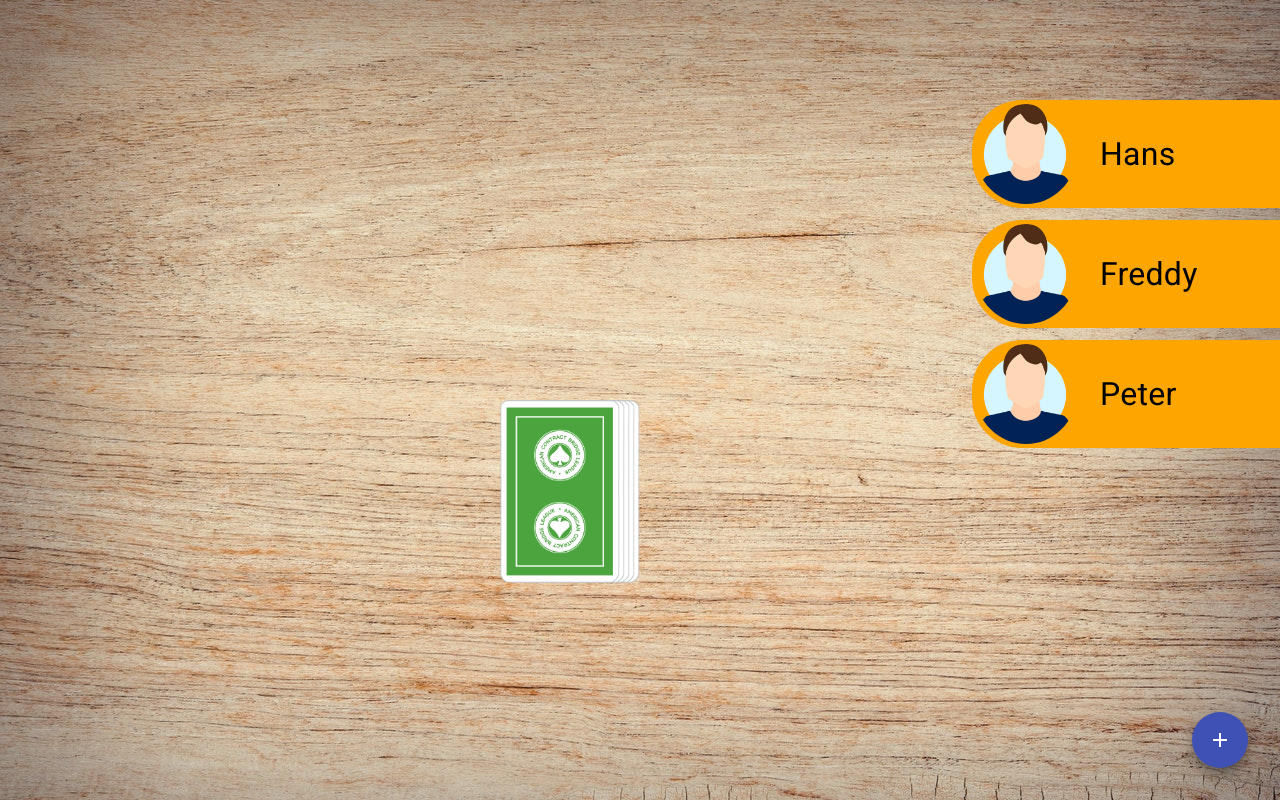
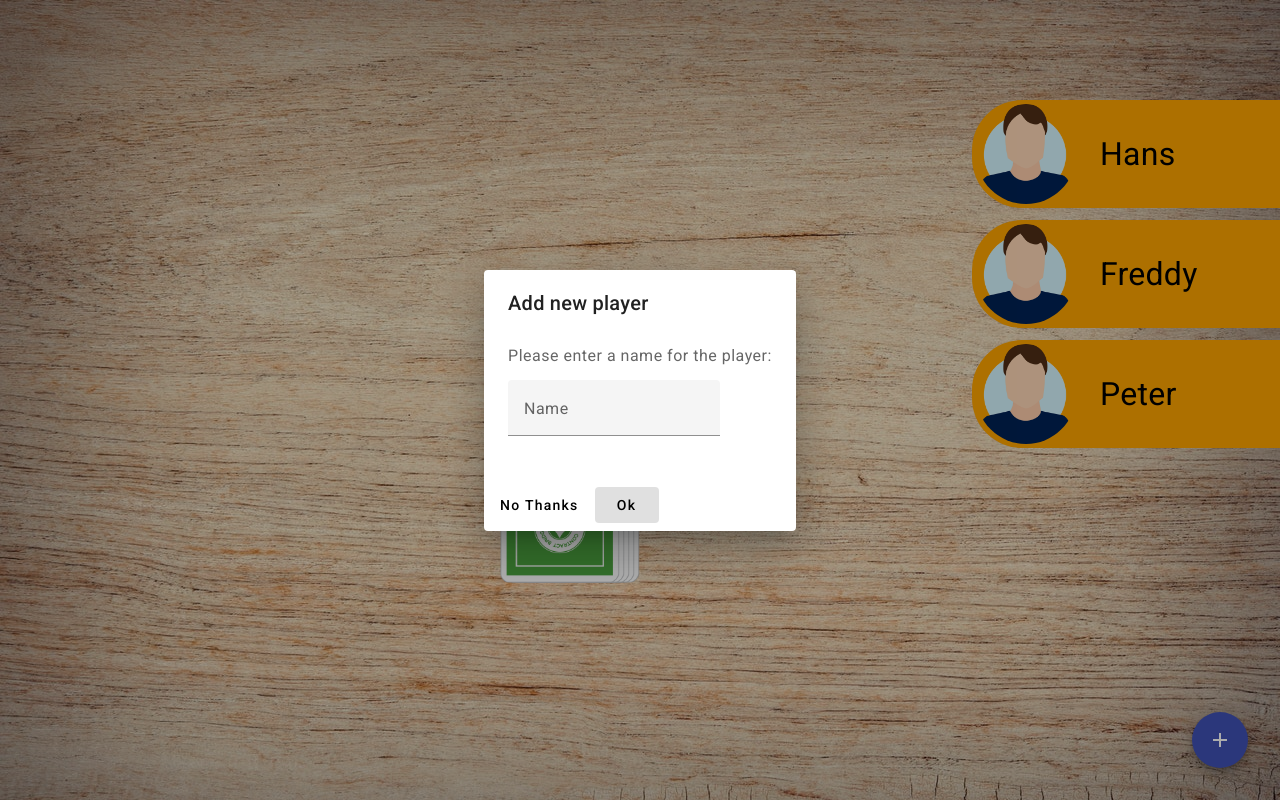
Before and after one commit to ManuKapolke/ringoffire, an Angular app: page /game in a window 1280 px wide. Both pictures are taken after a click on the button "add". Built offline with nearby package versions, Linux system fonts and the light colour scheme.

Commit message:
material design dialog

```diff
--- /dev/null
+++ b/src/app/dialog-add-player/dialog-add-player.component.html
@@ -0,0 +1,12 @@
+<h1 mat-dialog-title>Add new player</h1>
+<div mat-dialog-content>
+    <p>Please enter a name for the player:</p>
+    <mat-form-field>
+        <mat-label>Name</mat-label>
+        <input matInput [(ngModel)]="name">
+    </mat-form-field>
+</div>
+<div mat-dialog-actions>
+    <button mat-button (click)="onNoClick()">No Thanks</button>
+    <button mat-button [mat-dialog-close]="" cdkFocusInitial>Ok</button>
+</div>
--- /dev/null
+++ b/src/app/dialog-add-player/dialog-add-player.component.ts
@@ -0,0 +1,14 @@
+import { Component } from '@angular/core';
+
+@Component({
+  selector: 'app-dialog-add-player',
+  templateUrl: './dialog-add-player.component.html',
+  styleUrls: ['./dialog-add-player.component.scss']
+})
+export class DialogAddPlayerComponent {
+  name: string = '';
+
+  onNoClick() {
+
+  }
+}
--- a/src/app/game/game.component.html
+++ b/src/app/game/game.component.html
@@ -18,6 +18,6 @@
 <app-player *ngFor="let player of game.players; let i = index" [ngStyle]="{'top.px': 100 + i * 120}" [name]="player"
     class="player-position"></app-player>
 
-<button mat-fab color="primary" class="btn-add">
+<button mat-fab color="primary" class="btn-add" (click)="openDialog()">
     <mat-icon>add</mat-icon>
 </button>
--- a/src/app/game/game.component.ts
+++ b/src/app/game/game.component.ts
@@ -1,5 +1,7 @@
 import { Component, OnInit } from '@angular/core';
 import { Game } from 'src/models/game';
+import { MatDialog } from '@angular/material/dialog';
+import { DialogAddPlayerComponent } from '../dialog-add-player/dialog-add-player.component';
 
 @Component({
   selector: 'app-game',
@@ -10,6 +12,8 @@
   game: Game;
   currentCard: string = '';
   cardIsPicked: boolean = false;
+
+  constructor(public dialog: MatDialog) { }
 
   ngOnInit() {
     this.initGame();
@@ -31,4 +35,12 @@
       this.cardIsPicked = false;
     }, 1000);
   }
+
+  openDialog(): void {
+    const dialogRef = this.dialog.open(DialogAddPlayerComponent);
+
+    dialogRef.afterClosed().subscribe(result => {
+      console.log('The dialog was closed');
+    });
+  }
 }
```
Also changed, not shown: src/app/app.module.ts (+11 -2 lines), src/app/dialog-add-player/dialog-add-player.component.scss (added), 1 other file (tests, documents, lock files or other folders).
